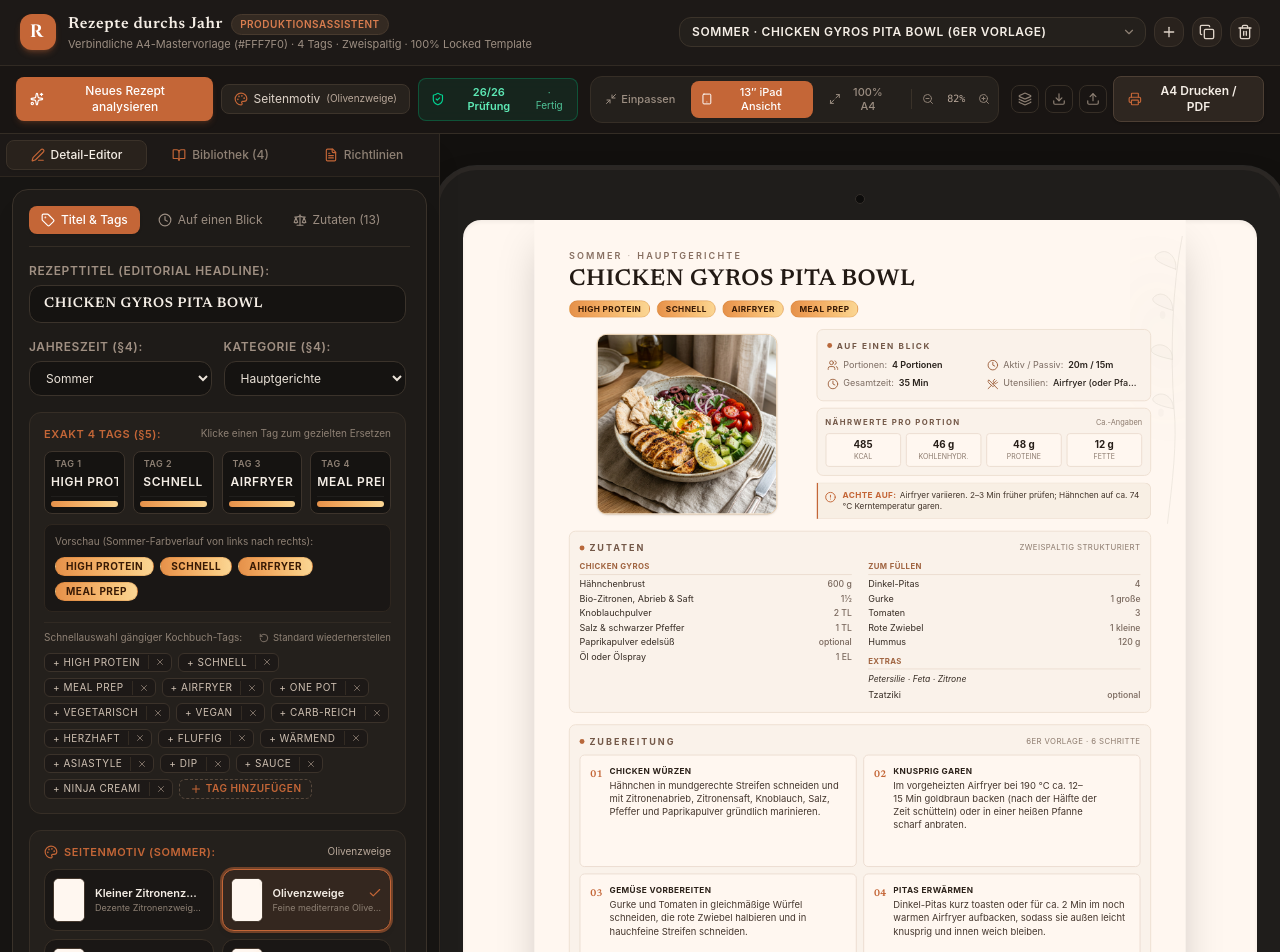
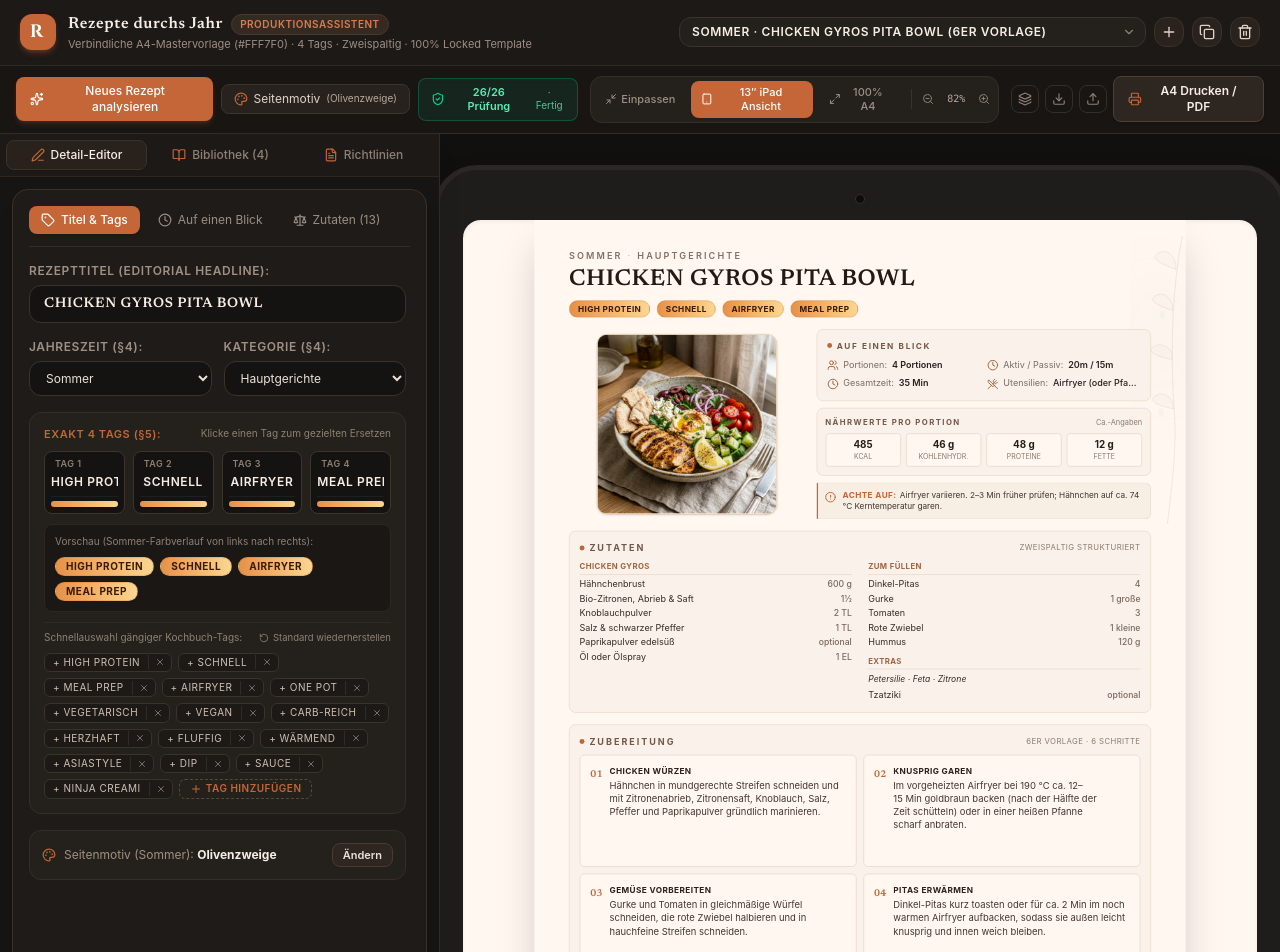
Before and after one commit to diebiene007/Cookbook-, a React (Vite) app: page / in a window 1280 px wide. Shown: the top 952 px of the page. Built offline with nearby package versions, Linux system fonts and the light colour scheme.

Commit message:
refactor(ui): extract background manager to image modal
Moved the "Manage Backgrounds" functionality from the DetailEditor and library view to the RecipeImageGeneratorModal to consolidate image-related configuration and simplify the editor UI.

```diff
--- a/src/App.tsx
+++ b/src/App.tsx
@@ -463,6 +463,7 @@ export default function App() {
                 onChange={handleUpdateCurrentRecipe}
                 backgrounds={backgrounds}
                 categories={backgroundCategories}
+                onOpenPageMotifSelector={() => setIsPageMotifModalOpen(true)}
                 onOpenBackgroundManager={() => setIsBackgroundManagerOpen(true)}
               />
             )}
@@ -472,10 +473,7 @@ export default function App() {
                 recipes={recipes}
                 currentRecipeId={currentRecipe.id}
                 onSelectRecipe={id => setCurrentRecipeId(id)}
-                backgrounds={backgrounds}
-                backgroundCategories={backgroundCategories}
                 onApplyBackgroundToSeason={handleApplyBackgroundToSeason}
-                onOpenBackgroundManager={() => setIsBackgroundManagerOpen(true)}
               />
             )}
 
--- a/src/components/DetailEditor.tsx
+++ b/src/components/DetailEditor.tsx
@@ -32,6 +32,7 @@ interface DetailEditorProps {
   onChange: (updated: RecipePageData) => void;
   backgrounds?: CustomBackground[];
   categories?: BackgroundCategory[];
+  onOpenPageMotifSelector?: () => void;
   onOpenBackgroundManager?: () => void;
 }
 
@@ -84,6 +85,7 @@ export const DetailEditor: React.FC<DetailEditorProps> = ({
   onChange,
   backgrounds = [],
   categories = [],
+  onOpenPageMotifSelector,
   onOpenBackgroundManager,
 }) => {
   const [activeTab, setActiveTab] = useState<
@@ -659,61 +661,26 @@ export const DetailEditor: React.FC<DetailEditorProps> = ({
             </div>
           </div>
 
-          {/* Primäre Auswahl: Seitenmotiv (5 Motive der Saison + Neutraler Standard) */}
-          <div className="bg-[#24201c] p-3.5 rounded-xl border border-[#362e26] space-y-2.5">
-            <div className="flex items-center justify-between">
-              <label className="text-[#c46637] font-semibold uppercase tracking-wider text-[11px] flex items-center gap-1.5">
-                <Palette className="w-3.5 h-3.5" />
-                <span>Seitenmotiv ({recipe.season}):</span>
-              </label>
-              <span className="text-[10px] text-[#baa99b] truncate max-w-[200px]">
-                {(() => {
-                  const activeBg = getPageBackgroundById(recipe.pageBackgroundId, recipe.season);
-                  return activeBg.name;
-                })()}
-              </span>
+          {/* Kompakte Statuszeile für das A4-Seitenmotiv mit Ändern-Button */}
+          <div className="bg-[#24201c] p-3 rounded-xl border border-[#362e26] flex items-center justify-between">
+            <div className="flex items-center gap-2 min-w-0">
+              <Palette className="w-3.5 h-3.5 text-[#c46637] shrink-0" />
+              <div className="text-xs truncate">
+                <span className="text-[#a09083]">Seitenmotiv ({recipe.season}): </span>
+                <strong className="text-[#f5eee6]">
+                  {getPageBackgroundById(recipe.pageBackgroundId, recipe.season).name}
+                </strong>
+              </div>
             </div>
-
-            {/* 5 Seasonal Motif Cards + Neutral */}
-            <div className="grid grid-cols-2 gap-2">
-              {getPageBackgroundsForSeason(recipe.season).map(bg => {
-                const currentActive = getPageBackgroundById(recipe.pageBackgroundId, recipe.season);
-                const isSelected = currentActive.id === bg.id;
-
-                return (
-                  <button
-                    key={bg.id}
-                    type="button"
-                    onClick={() => update({ pageBackgroundId: bg.id })}
-                    className={`p-2 rounded-xl border text-left flex items-center gap-2.5 transition-all cursor-pointer ${
-                      isSelected
-                        ? 'border-[#c46637] bg-[#34271f] ring-2 ring-[#c46637]/50 shadow-md'
-                        : 'border-[#382f26] bg-[#1a1715] hover:border-[#524336] hover:bg-[#221d19]'
-                    }`}
-                    title={bg.description}
-                  >
-                    <SeasonalBackgroundThumbnail
-                      pageBackgroundId={bg.id}
-                      season={bg.season}
-                      className="w-8 h-11"
-                    />
-                    <div className="flex-1 min-w-0">
-                      <div className="flex items-center justify-between gap-1">
-                        <span className="text-[11px] font-semibold text-[#f5eee6] truncate leading-tight">
-                          {bg.name}
-                        </span>
-                        {isSelected && (
-                          <Check className="w-3.5 h-3.5 text-[#c46637] shrink-0" />
-                        )}
-                      </div>
-                      <span className="text-[9px] text-[#8e8074] block truncate mt-0.5">
-                        {bg.season === 'Neutral' ? 'Reines Creme #FFF7F0' : bg.description}
-                      </span>
-                    </div>
-                  </button>
-                );
-              })}
-            </div>
+            {onOpenPageMotifSelector && (
+              <button
+                type="button"
+                onClick={onOpenPageMotifSelector}
+                className="px-2.5 py-1 rounded-lg bg-[#2e2620] hover:bg-[#3d3229] border border-[#483c31] text-[11px] font-semibold text-[#eae2d8] hover:text-white transition-colors cursor-pointer shrink-0 ml-2"
+              >
+                Ändern
+              </button>
+            )}
           </div>
         </div>
       )}
@@ -1296,7 +1263,9 @@ export const DetailEditor: React.FC<DetailEditorProps> = ({
                 Aktuelles Seitenmotiv: <strong className="text-[#f5eee6]">{getPageBackgroundById(recipe.pageBackgroundId, recipe.season).name}</strong>
               </span>
             </div>
-            <span className="text-[10px] text-[#8e8074]">Wird unter „Basis“ eingestellt</span>
+            <span className="text-[10px] text-[#8e8074]">
+              Änderung über „Seitenmotiv“ in der oberen Toolbar
+            </span>
           </div>
 
           <div>
@@ -1350,6 +1319,7 @@ export const DetailEditor: React.FC<DetailEditorProps> = ({
         backgrounds={backgrounds}
         categories={categories}
         onApplyImage={(newPhotoUrl) => update({ photoUrl: newPhotoUrl })}
+        onOpenBackgroundManager={onOpenBackgroundManager}
       />
     </div>
   );
--- a/src/components/RecipeImageGeneratorModal.tsx
+++ b/src/components/RecipeImageGeneratorModal.tsx
@@ -26,6 +26,7 @@ interface RecipeImageGeneratorModalProps {
   backgrounds: CustomBackground[];
   categories: BackgroundCategory[];
   onApplyImage: (imageUrl: string) => void;
+  onOpenBackgroundManager?: () => void;
 }
 
 export const RecipeImageGeneratorModal: React.FC<RecipeImageGeneratorModalProps> = ({
@@ -35,6 +36,7 @@ export const RecipeImageGeneratorModal: React.FC<RecipeImageGeneratorModalProps>
   backgrounds,
   categories,
   onApplyImage,
+  onOpenBackgroundManager,
 }) => {
   // Options state
   const [backgroundOption, setBackgroundOption] = useState<string>('auto');
@@ -225,6 +227,15 @@ export const RecipeImageGeneratorModal: React.FC<RecipeImageGeneratorModalProps>
                   <Palette className="w-3.5 h-3.5" />
                   Foto-Kulisse / Untergrund (§4):
                 </label>
+                {onOpenBackgroundManager && (
+                  <button
+                    type="button"
+                    onClick={onOpenBackgroundManager}
+                    className="text-[10px] text-[#baa99b] hover:text-[#f5eee6] hover:underline flex items-center gap-1 cursor-pointer"
+                  >
+                    Foto-Kulissen verwalten...
+                  </button>
+                )}
               </div>
 
               <select
--- a/src/components/SeasonalPreviewLibrary.tsx
+++ b/src/components/SeasonalPreviewLibrary.tsx
@@ -1,6 +1,5 @@
 import React, { useState } from 'react';
 import { RecipePageData, Season } from '../types/recipe';
-import { CustomBackground, BackgroundCategory } from '../types/backgrounds';
 import {
   RecipePageBackground,
   getPageBackgroundById,
@@ -13,17 +12,13 @@ import {
   List,
   CheckCircle2,
   AlertCircle,
-  Palette,
 } from 'lucide-react';
 
 interface SeasonalPreviewLibraryProps {
   recipes: RecipePageData[];
   currentRecipeId: string;
   onSelectRecipe: (id: string) => void;
-  backgrounds: CustomBackground[];
-  backgroundCategories: BackgroundCategory[];
   onApplyBackgroundToSeason: (season: Season, backgroundId: string) => void;
-  onOpenBackgroundManager?: () => void;
 }
 
 const SEASONS: Season[] = ['Frühling', 'Sommer', 'Herbst', 'Winter', 'Zeitlos'];
```
